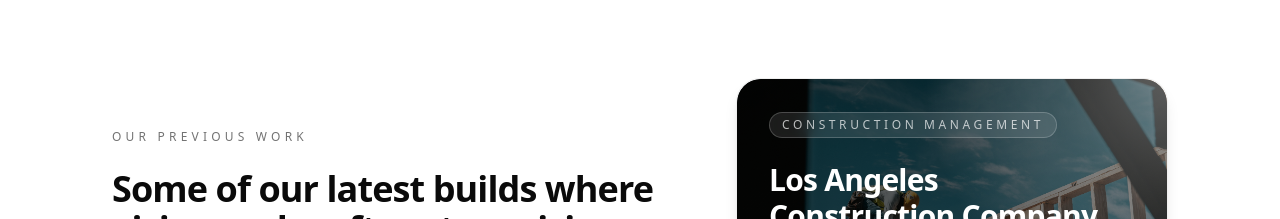
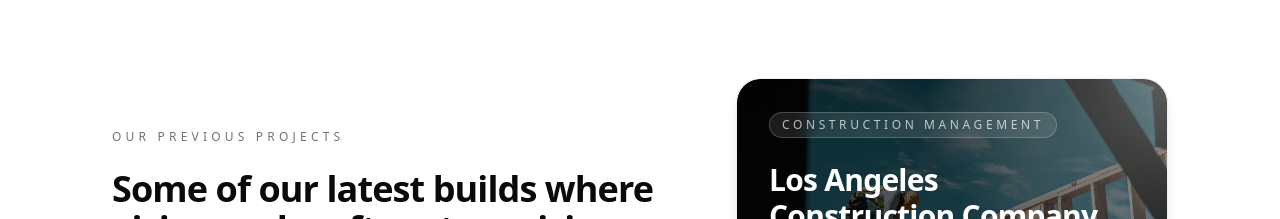
Before and after one commit to codensleep/den.builders, a Next.js app: page / in a window 1280 px wide. Shown: the part 1340-1559 px from the top of the page. Built offline with nearby package versions, Linux system fonts and the light colour scheme.

Commit message:
Update carousel section label

```diff
--- a/src/components/our-work-carousel.tsx
+++ b/src/components/our-work-carousel.tsx
@@ -91,7 +91,7 @@
       <div className="flex flex-col gap-12 md:flex-row md:items-center md:justify-between">
         <div className="max-w-xl space-y-6">
           <p className="text-xs font-medium uppercase tracking-[0.35em] text-muted-foreground">
-            Our Previous Work
+            Our Previous Projects
           </p>
           <h2 className="text-balance text-3xl font-semibold tracking-tight text-foreground sm:text-4xl">
             Some of our latest builds where vision and craft met precision.
```
